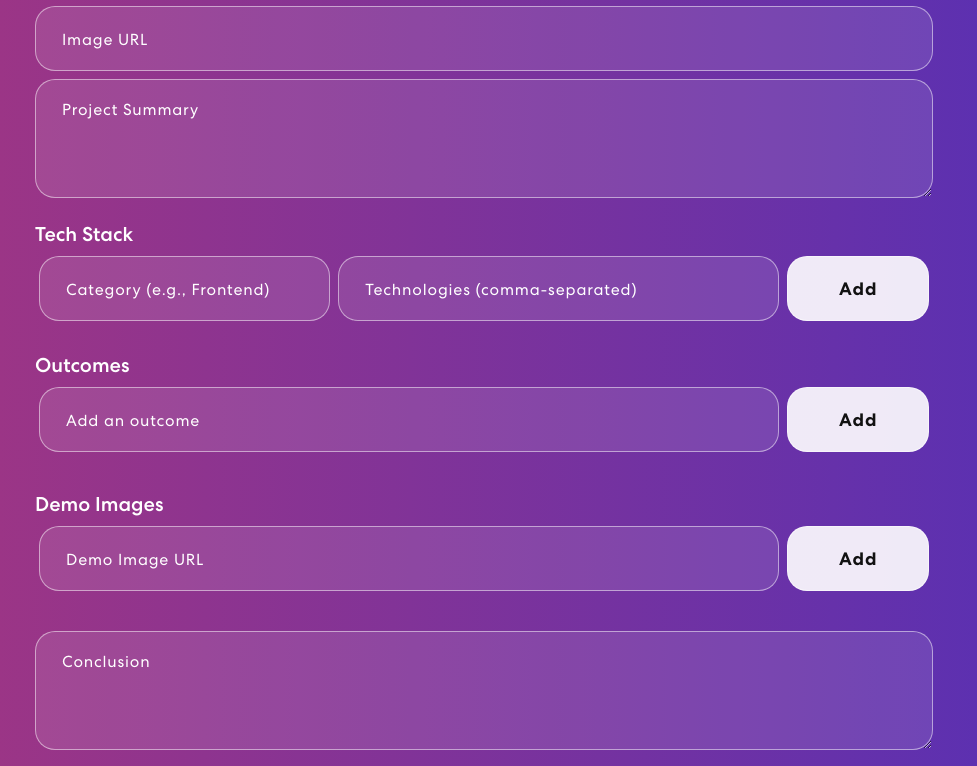
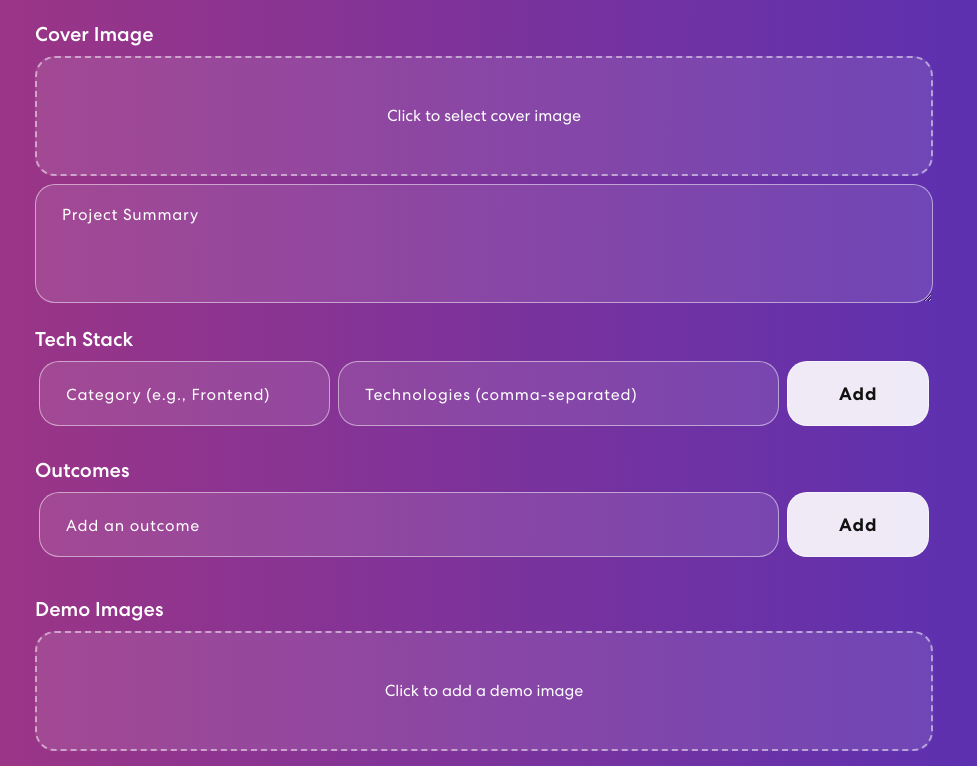
Before and after one commit to lpy5618/MyPortfolio, a React (Create React App) app in the folder myportfolio/: page /add-project in a window 1280 px wide. Shown: the part 374-1140 px from the top of the page, without its empty margins (156-1133 px from the left). Built offline with nearby package versions, Linux system fonts and the light colour scheme.

Commit message:
add projects by uploading images

```diff
--- a/myportfolio/src/App.css
+++ b/myportfolio/src/App.css
@@ -756,6 +756,54 @@ nav.navbar .navbar-toggler[aria-expanded="true"] .navbar-toggler-icon {
 .add-project .btn-cancel:hover::before {
   width: 100%;
 }
+.add-project .upload-area {
+  text-align: center;
+  margin-bottom: 8px;
+}
+.add-project .upload-label {
+  display: flex;
+  align-items: center;
+  justify-content: center;
+  width: 100%;
+  min-height: 120px;
+  background: rgba(255, 255, 255, 0.1);
+  border: 2px dashed rgba(255, 255, 255, 0.5);
+  border-radius: 20px;
+  color: #fff;
+  cursor: pointer;
+  transition: 0.3s ease-in-out;
+  font-size: 16px;
+  padding: 15px;
+}
+.add-project .upload-label:hover {
+  background: rgba(255, 255, 255, 0.2);
+  border-color: #fff;
+}
+.add-project .upload-preview {
+  max-height: 200px;
+  width: auto;
+  max-width: 100%;
+  border-radius: 10px;
+  object-fit: contain;
+}
+.add-project .demo-images-grid {
+  display: grid;
+  grid-template-columns: repeat(auto-fill, minmax(200px, 1fr));
+  gap: 12px;
+}
+.add-project .demo-image-item {
+  background: rgba(255, 255, 255, 0.1);
+  border-radius: 10px;
+  padding: 10px;
+  text-align: center;
+}
+.add-project .demo-image-item img {
+  width: 100%;
+  height: 120px;
+  object-fit: cover;
+  border-radius: 8px;
+  margin-bottom: 8px;
+}
 
 /*Footer CSS*/
 .footer {
--- a/myportfolio/src/components/AddProject.js
+++ b/myportfolio/src/components/AddProject.js
@@ -1,6 +1,31 @@
 import { useState } from "react";
-import { Col, Container, Row, Button, Form } from "react-bootstrap";
+import { Col, Container, Row, Button, Form, Spinner } from "react-bootstrap";
 import { useNavigate } from "react-router-dom";
+
+const API_BASE = "https://cienunkpi2.execute-api.ap-southeast-2.amazonaws.com/default";
+
+const uploadImage = async (file) => {
+    // 1. 获取 presigned URL
+    const res = await fetch(`${API_BASE}/upload`, {
+        method: "POST",
+        headers: { "Content-Type": "application/json" },
+        body: JSON.stringify({
+            fileName: `${Date.now()}-${file.name}`,
+            contentType: file.type,
+        }),
+    });
+    if (!res.ok) throw new Error("Failed to get upload URL");
+    const { presignedUrl, publicUrl } = await res.json();
+
+    // 2. 上传文件到 S3
+    const uploadRes = await fetch(presignedUrl, {
+        method: "PUT",
+        body: file,
+    });
+    if (!uploadRes.ok) throw new Error("Failed to upload image");
+
+    return publicUrl;
+};
 
 export const AddProject = () => {
     const navigate = useNavigate();
@@ -17,12 +42,45 @@ export const AddProject = () => {
     });
     const [buttonText, setButtonText] = useState("Add Project");
     const [status, setStatus] = useState({});
+    const [coverUploading, setCoverUploading] = useState(false);
+    const [demoUploading, setDemoUploading] = useState(false);
 
     // 临时输入字段
     const [techCategory, setTechCategory] = useState("");
     const [techItems, setTechItems] = useState("");
     const [outcomeInput, setOutcomeInput] = useState("");
-    const [demoImageInput, setDemoImageInput] = useState("");
+
+    const handleCoverUpload = async (e) => {
+        const file = e.target.files[0];
+        if (!file) return;
+        setCoverUploading(true);
+        try {
+            const url = await uploadImage(file);
+            setFormDetails({ ...formDetails, imgUrl: url });
+        } catch (err) {
+            setStatus({ success: false, message: `Cover upload failed: ${err.message}` });
+        } finally {
+            setCoverUploading(false);
+        }
+    };
+
+    const handleDemoImageUpload = async (e) => {
+        const file = e.target.files[0];
+        if (!file) return;
+        setDemoUploading(true);
+        try {
+            const url = await uploadImage(file);
+            setFormDetails(prev => ({
+                ...prev,
+                demoImages: [...prev.demoImages, url]
+            }));
+        } catch (err) {
+            setStatus({ success: false, message: `Demo image upload failed: ${err.message}` });
+        } finally {
+            setDemoUploading(false);
+            e.target.value = "";
+        }
+    };
 
     const handleAddTechStack = () => {
         if (techCategory && techItems) {
@@ -61,16 +119,6 @@ export const AddProject = () => {
         });
     };
 
-    const handleAddDemoImage = () => {
-        if (demoImageInput) {
-            setFormDetails({
-                ...formDetails,
-                demoImages: [...formDetails.demoImages, demoImageInput]
-            });
-            setDemoImageInput("");
-        }
-    };
-
     const handleRemoveDemoImage = (index) => {
         setFormDetails({
             ...formDetails,
@@ -88,16 +136,11 @@ export const AddProject = () => {
                 id: parseInt(formDetails.id)
             };
 
-            const response = await fetch(
-                "https://cienunkpi2.execute-api.ap-southeast-2.amazonaws.com/default/projects",
-                {
-                    method: "POST",
-                    headers: {
-                        "Content-Type": "application/json;charset=utf-8",
-                    },
-                    body: JSON.stringify(projectData),
-                }
-            );
+            const response = await fetch(`${API_BASE}/projects`, {
+                method: "POST",
+                headers: { "Content-Type": "application/json;charset=utf-8" },
+                body: JSON.stringify(projectData),
+            });
 
             const data = await response.json();
 
@@ -108,10 +151,7 @@ export const AddProject = () => {
                 setStatus({ success: false, message: data.error || "Failed to add project" });
             }
         } catch (error) {
-            setStatus({
-                success: false,
-                message: "Something went wrong, please try again later.",
-            });
+            setStatus({ success: false, message: "Something went wrong, please try again later." });
         } finally {
             setButtonText("Add Project");
         }
@@ -152,15 +192,38 @@ export const AddProject = () => {
                                         required
                                     />
                                 </Col>
-                                <Col sm={12} className="px-1">
-                                    <Form.Control
-                                        type="url"
-                                        value={formDetails.imgUrl}
-                                        onChange={(e) => setFormDetails({ ...formDetails, imgUrl: e.target.value })}
-                                        placeholder="Image URL"
-                                        required
-                                    />
+
+                                {/* Cover Image Upload */}
+                                <Col sm={12} className="px-1 mt-3">
+                                    <h5>Cover Image</h5>
+                                    <div className="upload-area">
+                                        <label className="upload-label" htmlFor="cover-upload">
+                                            {coverUploading ? (
+                                                <><Spinner animation="border" size="sm" /> Uploading...</>
+                                            ) : formDetails.imgUrl ? (
+                                                <img src={formDetails.imgUrl} alt="Cover preview" className="upload-preview" />
+                                            ) : (
+                                                <span>Click to select cover image</span>
+                                            )}
+                                        </label>
+                                        <input
+                                            id="cover-upload"
+                                            type="file"
+                                            accept="image/*"
+                                            onChange={handleCoverUpload}
+                                            hidden
+                                        />
+                                        {formDetails.imgUrl && (
+                                            <Button
+                                                className="btn-remove mt-2"
+                                                onClick={() => setFormDetails({ ...formDetails, imgUrl: "" })}
+                                            >
+                                                Remove
+                                            </Button>
+                                        )}
+                                    </div>
                                 </Col>
+
                                 <Col sm={12} className="px-1">
                                     <Form.Control
                                         as="textarea"
@@ -200,12 +263,7 @@ export const AddProject = () => {
                                         {Object.entries(formDetails.techStack).map(([category, items]) => (
                                             <div key={category} className="tech-stack-item">
                                                 <span><strong>{category}:</strong> {items.join(', ')}</span>
-                                                <Button
-                                                    className="btn-remove"
-                                                    onClick={() => handleRemoveTechStack(category)}
-                                                >
-                                                    Remove
-                                                </Button>
+                                                <Button className="btn-remove" onClick={() => handleRemoveTechStack(category)}>Remove</Button>
                                             </div>
                                         ))}
                                     </div>
@@ -231,46 +289,39 @@ export const AddProject = () => {
                                         {formDetails.outcome.map((item, index) => (
                                             <li key={index}>
                                                 <span>{item}</span>
-                                                <Button
-                                                    className="btn-remove"
-                                                    onClick={() => handleRemoveOutcome(index)}
-                                                >
-                                                    Remove
-                                                </Button>
+                                                <Button className="btn-remove" onClick={() => handleRemoveOutcome(index)}>Remove</Button>
                                             </li>
                                         ))}
                                     </ul>
                                 </Col>
 
-                                {/* Demo Images Section */}
+                                {/* Demo Images Upload */}
                                 <Col sm={12} className="px-1 mt-3">
                                     <h5>Demo Images</h5>
-                                    <Row>
-                                        <Col sm={10} className="px-1">
-                                            <Form.Control
-                                                type="url"
-                                                value={demoImageInput}
-                                                onChange={(e) => setDemoImageInput(e.target.value)}
-                                                placeholder="Demo Image URL"
-                                            />
-                                        </Col>
-                                        <Col sm={2} className="px-1">
-                                            <Button onClick={handleAddDemoImage} className="btn-add"><span>Add</span></Button>
-                                        </Col>
-                                    </Row>
-                                    <ul className="mt-2">
+                                    <div className="upload-area">
+                                        <label className="upload-label" htmlFor="demo-upload">
+                                            {demoUploading ? (
+                                                <><Spinner animation="border" size="sm" /> Uploading...</>
+                                            ) : (
+                                                <span>Click to add a demo image</span>
+                                            )}
+                                        </label>
+                                        <input
+                                            id="demo-upload"
+                                            type="file"
+                                            accept="image/*"
+                                            onChange={handleDemoImageUpload}
+                                            hidden
+                                        />
+                                    </div>
+                                    <div className="demo-images-grid mt-2">
                                         {formDetails.demoImages.map((img, index) => (
-                                            <li key={index}>
-                                                <span>{img}</span>
-                                                <Button
-                                                    className="btn-remove"
-                                                    onClick={() => handleRemoveDemoImage(index)}
-                                                >
-                                                    Remove
-                                                </Button>
-                                            </li>
+                                            <div key={index} className="demo-image-item">
+                                                <img src={img} alt={`Demo ${index + 1}`} />
+                                                <Button className="btn-remove" onClick={() => handleRemoveDemoImage(index)}>Remove</Button>
+                                            </div>
                                         ))}
-                                    </ul>
+                                    </div>
                                 </Col>
 
                                 <Col sm={12} className="px-1 mt-3">
@@ -287,11 +338,7 @@ export const AddProject = () => {
                                 <Col className="mt-3">
                                     <div className="button-group">
                                         <button type="submit"><span>{buttonText}</span></button>
-                                        <button
-                                            type="button"
-                                            className="btn-cancel"
-                                            onClick={() => navigate('/')}
-                                        >
+                                        <button type="button" className="btn-cancel" onClick={() => navigate('/')}>
                                             <span>Cancel</span>
                                         </button>
                                     </div>
```
